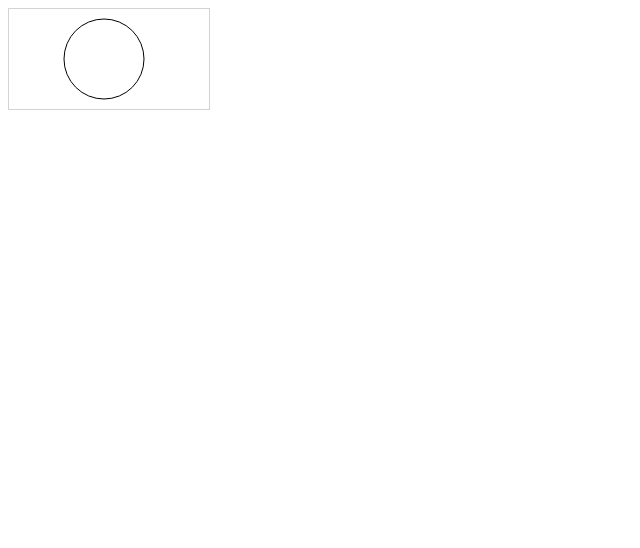
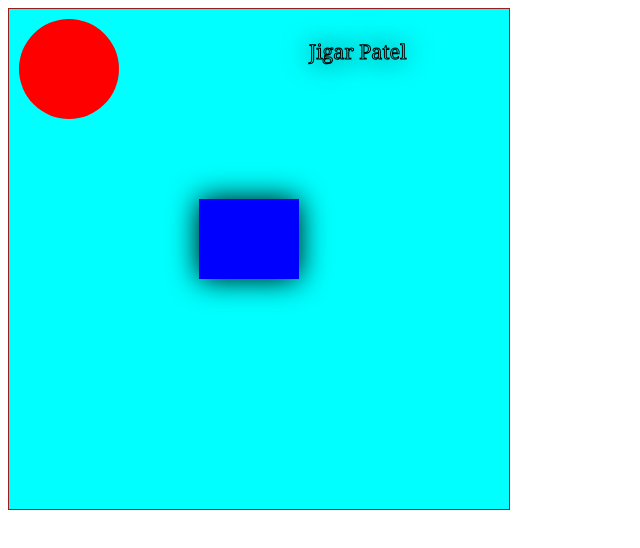
Before and after one commit to jigar288/IT202-Spring2021-activities, a plain HTML site: page mdnCanvasTutorial.html in a window 1280 px wide. Shown: the whole page, without its empty margins (0-640 px from the left). Drawn offline with Linux system fonts and the light colour scheme.

Commit message:
updating mdn canvas

```diff
--- a/mdnCanvasTutorial.html
+++ b/mdnCanvasTutorial.html
@@ -2,15 +2,32 @@
 <html>
 <body>
 
-<canvas id="myCanvas" width="200" height="100" style="border:1px solid #d3d3d3;">
+<canvas id="myCanvas" width="500" height="500" style="border:1px solid #a01b1b; background-color:cyan;">
 Your browser does not support the HTML canvas tag.</canvas>
 
 <script>
 var c = document.getElementById("myCanvas");
-var ctx = c.getContext("2d");
-ctx.beginPath();
-ctx.arc(95,50,40,0,2*Math.PI);
-ctx.stroke();
+var ctxCircle = c.getContext("2d");
+ctxCircle.fillStyle = "#ff0000";
+ctxCircle.beginPath();
+ctxCircle.arc(60, 60, 50, 0, Math.PI*2, true);
+ctxCircle.closePath();
+ctxCircle.fill();
+
+var c = document.getElementById("myCanvas");
+var ctxRect = c.getContext("2d");
+ctxRect.shadowBlur = 30;
+ctxRect.shadowColor = "black";
+ctxRect.fillStyle = "blue";
+ctxRect.fillRect(190, 190, 100, 80);
+
+var ctxText = c.getContext("2d");
+ctxText.font = "20px Georgia";
+ctxText.strokeText("Jigar Patel", 300, 50);
+ctxText.font = "30px Verdana";
+
+
+
 </script>
 
 </body>
```
Also changed, not shown: getStartedWithHTMLCanvas.html (+12 -0 lines).
